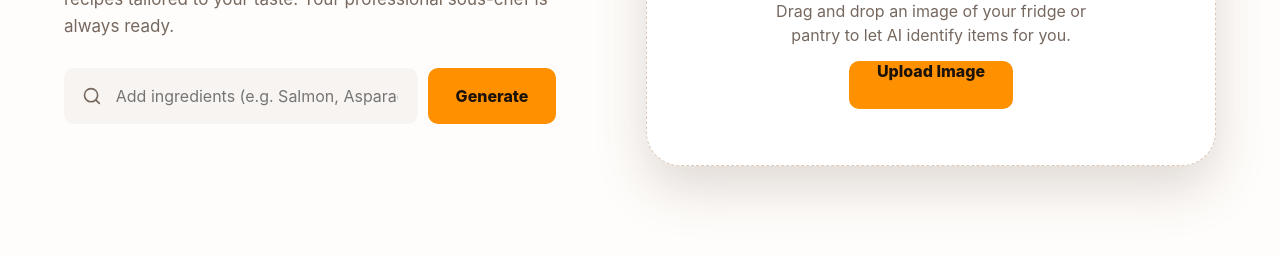
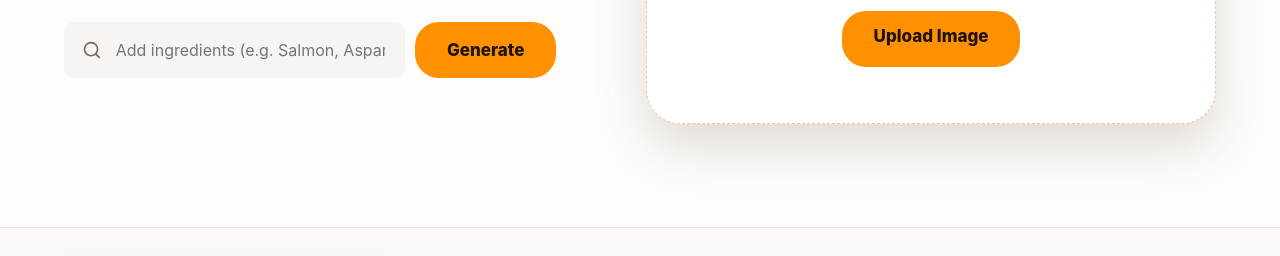
Before and after one commit to VinishaGupta/SmartRecipeGenerator, a website: page public/index.html in a window 1280 px wide. Shown: the part 396-652 px from the top of the page. Drawn offline with nearby package versions, Linux system fonts and the light colour scheme; no server answers.

Commit message:
changed ui

```diff
--- a/public/styles.css
+++ b/public/styles.css
@@ -110,6 +110,7 @@ button {
 
 .page {
   width: 100%;
+  margin-top: -50px;
 }
 
 .hero {
@@ -176,13 +177,41 @@ button {
 
 .primary,
 .upload-button {
-  min-height: 48px;
+  display: inline-block;
+  min-height: 56px;
   border: 0;
-  border-radius: 10px;
-  padding: 0 28px;
+  border-radius: 24px;
+  padding: 0 32px;
   background: var(--accent);
   color: #1b1208;
   font-weight: 800;
+  font-size: 17px;
+  transition: all 0.2s ease;
+  cursor: pointer;
+  line-height: 1;
+}
+
+.upload-button{
+  padding-top: 17px;
+}
+
+.primary:hover,
+.upload-button:hover {
+  background: #ff8700;
+  transform: translateY(-2px);
+  box-shadow: 0 8px 16px rgba(255, 145, 0, 0.25);
+}
+
+.primary:active,
+.upload-button:active {
+  transform: translateY(0);
+  box-shadow: 0 4px 8px rgba(255, 145, 0, 0.15);
+}
+
+.primary:focus,
+.upload-button:focus {
+  outline: 2px solid var(--brand);
+  outline-offset: 2px;
 }
 
 .upload-panel {
```
